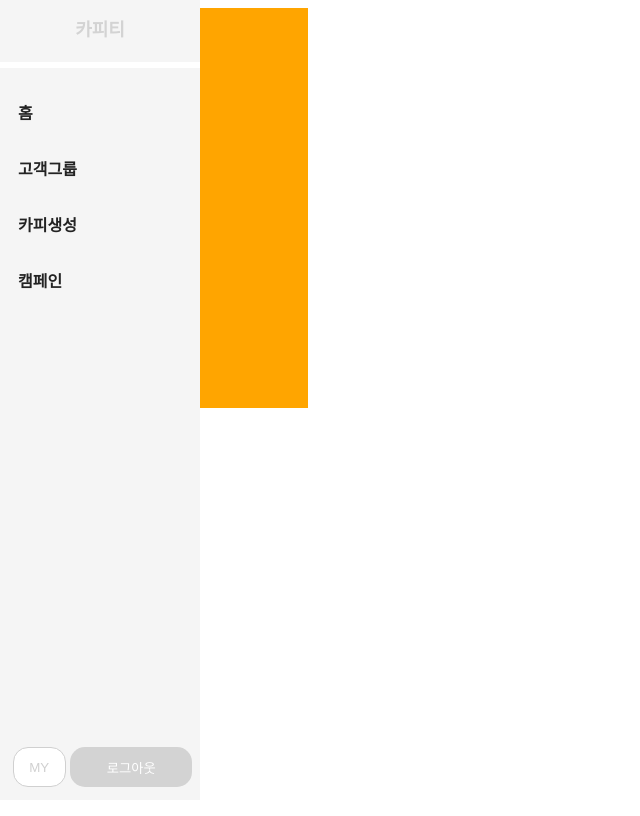
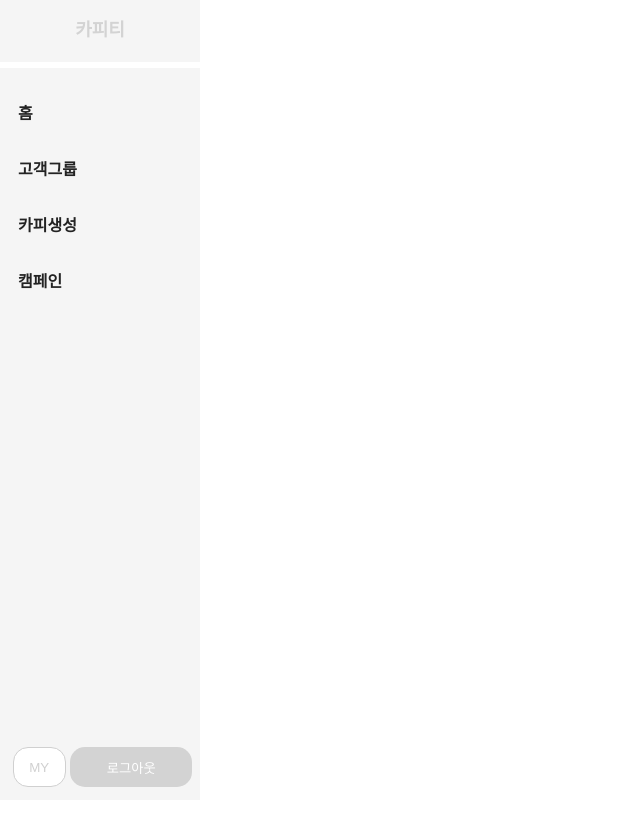
Before and after one commit to swcamp-teamP03/COPYT_Frontend, a React app: page /clients in a window 1280 px wide. Shown: the whole page, without its empty margins (0-640 px from the left). Built offline with nearby package versions, Linux system fonts and the light colour scheme.

Commit message:
[Fix] : layout 수정 (#8)
* [fix] : 레이아웃 수정 작업 완료

```diff
--- a/src/components/Layout.tsx
+++ b/src/components/Layout.tsx
@@ -10,11 +10,10 @@ interface LayoutProps {
 const Layout = ({ router }: LayoutProps) => {
   return (
     <Wrapper>
-      <Content>
-        {' '}
-        <GNB />
-        {router}
-      </Content>
+      <GNB />
+      <ContentWrapper>
+        <Content>{router}</Content>
+      </ContentWrapper>
     </Wrapper>
   );
 };
@@ -25,15 +24,16 @@ const Wrapper = styled.div`
   height: 100vh;
 `;
 
+const ContentWrapper = styled.div`
+  display: flex;
+  flex-direction: column;
+  flex-grow: 1;
+  padding: 6.25rem 3.125rem 0px 16.25rem;
+`;
+
 const Content = styled.div`
   position: relative;
+  height: 100%;
 `;
 
-// const Main = styled.main`
-//   padding: 20px;
-//   padding-top: 80px; /* GNB 높이만큼 여백 추가 */
-//   flex: 1;
-//   overflow: auto;
-// `;
-
 export default Layout;
--- a/src/pages/ClientGroups.tsx
+++ b/src/pages/ClientGroups.tsx
@@ -1,15 +1,17 @@
 import React from 'react';
 import styled from 'styled-components';
+// import ClientGroupList from '../components/ClientGrups';
 
 const ClientGroups = () => {
-  return <CLient>왜 안보임</CLient>;
+  const totalClient = 100; // 임의의 값으로 설정
+  const clientList = [
+    //  임의의 값으로 설정
+    { clientId: 1, createDate: '2022-03-01', like: true, copyName: 'Copy1', tag: 'Tag1' },
+    { clientId: 2, createDate: '2022-03-02', like: false, copyName: 'Copy2', tag: 'Tag2' },
+    { clientId: 3, createDate: '2022-03-03', like: true, copyName: 'Copy3', tag: 'Tag3' },
+  ];
+
+  return <div>{/* <ClientGroupList totalCopy={totalCopy} copyList={copyList} /> */}</div>;
 };
 
 export default ClientGroups;
-
-const CLient = styled.div`
-  color: black;
-  width: 300px;
-  height: 400px;
-  background-color: orange;
-`;
--- /dev/null
+++ b/src/pages/Home.jsx
@@ -0,0 +1,6 @@
+import React from 'react';
+const Home = () => {
+  return <div>Home</div>;
+};
+
+export default Home;
--- a/src/routes/index.tsx
+++ b/src/routes/index.tsx
@@ -1,17 +1,15 @@
-// import React from 'react';
 import { BrowserRouter, Route, Routes } from 'react-router-dom';
 import CopyGroups from '../pages/CopyGroups';
 import ClientGroups from '../pages/ClientGroups';
 import React from 'react';
-import GNB from '../components/common/GNB';
+import Layout from '../components/Layout';
 
 const Router = () => {
   return (
     <BrowserRouter>
-      <GNB />
       <Routes>
-        <Route path="/copies" element={<CopyGroups />} />
-        <Route path="/clients" element={<ClientGroups />} />
+        <Route path="/copies" element={<Layout router={<CopyGroups />} />} />
+        <Route path="/clients" element={<Layout router={<ClientGroups />} />} />
       </Routes>
     </BrowserRouter>
   );
```
Also changed, not shown: src/components/ClientGrups/ClientGrupList.ts (added), src/components/ClientGrups/index.tsx (added).
